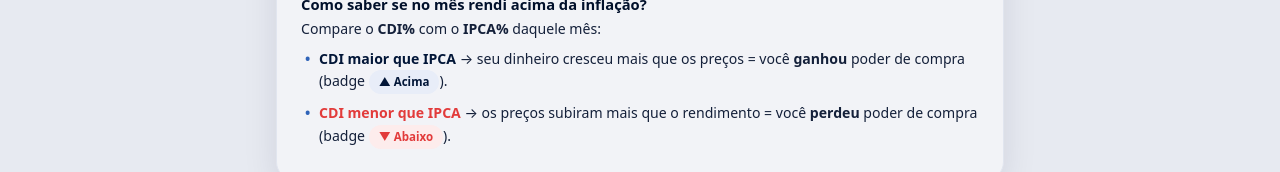
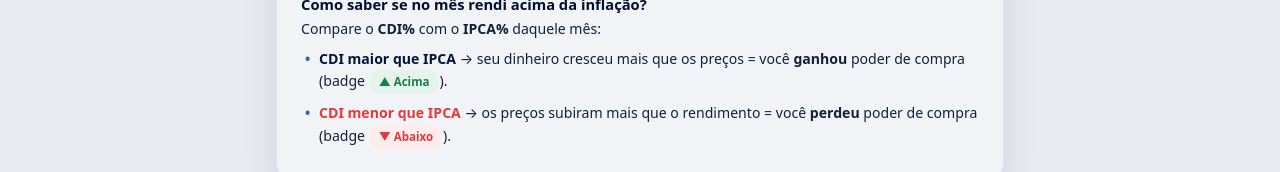
Before and after one commit to GabrielFernandesO/InflaFix, a Next.js app: page /como-funciona in a window 1280 px wide. Shown: the part 970-1142 px from the top of the page. Built offline with nearby package versions, Linux system fonts and the light colour scheme.

Commit message:
Color Green Pill Up

```diff
--- a/app/globals.css
+++ b/app/globals.css
@@ -6,6 +6,8 @@
   --ouro: #d9a441; /* dourado — valor / patrimônio */
   --verde: #021638; /* "positivo" — navy (sem verde) */
   --verde-bg: #e8edf8; /* fundo claro do estado positivo */
+  --acima: #1a7f4b; /* verde — venceu a inflação (estado positivo real) */
+  --acima-bg: #e4f4ea; /* fundo verde claro — venceu a inflação */
   --vermelho: #e23b3b;
   --amarelo: #d9a441;
   --tinta: #14203a; /* texto principal — navy grafite */
@@ -700,8 +702,8 @@ button {
   margin-top: 14px;
 }
 .badge.up {
-  background: var(--verde-bg);
-  color: var(--verde);
+  background: var(--acima-bg);
+  color: var(--acima);
 }
 .badge.down {
   background: #fdecec;
@@ -777,8 +779,8 @@ table.hist tr.parc {
   white-space: nowrap;
 }
 .pill-mes.acima {
-  background: var(--verde-bg);
-  color: var(--verde);
+  background: var(--acima-bg);
+  color: var(--acima);
 }
 .pill-mes.abaixo {
   background: #fdecec;
```
